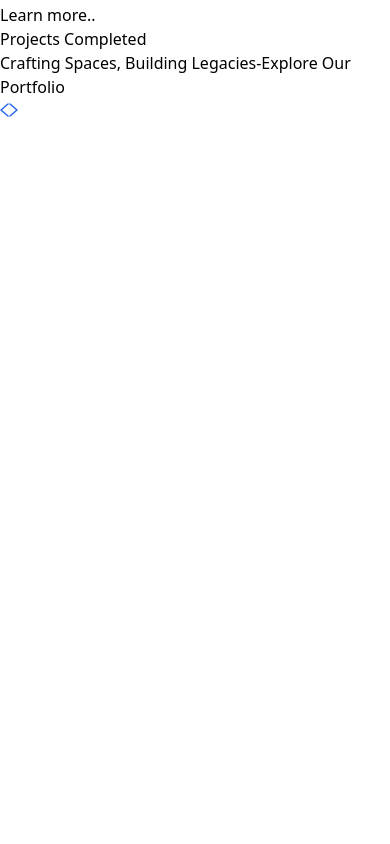
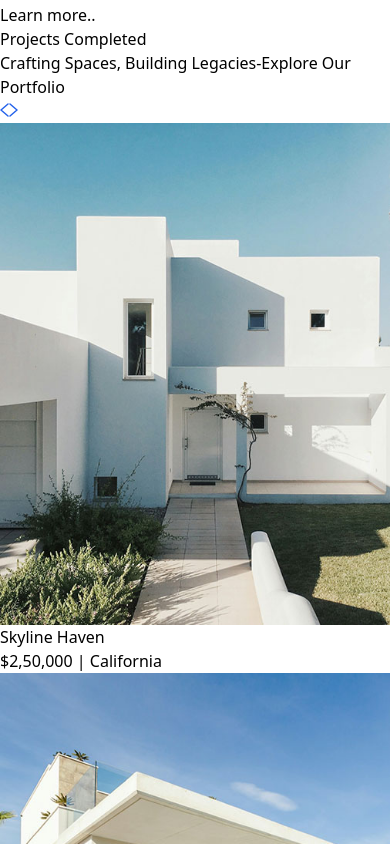
Before and after one commit to GitGoPrashis/Real-Estate, a React (Vite) app: page / in a window 390 px wide. Shown: the part 1040-1884 px from the top of the page. Before the commit the page ends 1163 px from the top, so only its background shows below. Built offline with nearby package versions, Linux system fonts and the light colour scheme.

Commit message:
created project components to show the housing work in web project

```diff
--- a/src/App.jsx
+++ b/src/App.jsx
@@ -3,6 +3,7 @@
 import Header from './components/Header'
 import About from './components/About'
 import Projects from './components/Projects'
+import Testimonails from './components/Testimonails'
 
 const App = () => {
   return (
@@ -11,6 +12,7 @@
       <Header/>
       <About/>
       <Projects/>
+      <Testimonails/>
     </div>
   )
 }
--- a/src/assets/assets.js
+++ b/src/assets/assets.js
@@ -35,6 +35,7 @@
 
 export const projectsData = [
     {
+      // title:"Balaju",
       title: "Skyline Haven",
       price: "$2,50,000",
       location: "California",
--- a/src/components/Projects.jsx
+++ b/src/components/Projects.jsx
@@ -1,7 +1,37 @@
-import React from 'react'
-import { assets } from '../assets/assets'
+import React, { useEffect, useState } from 'react'
+import { assets, projectsData } from '../assets/assets'
 
 const Projects = () => {
+
+  const [currentIndex, setCurrentIndex] = useState(0);
+  const [cardsToShow, setCardsToShow] = useState(1);
+
+  useEffect(() => {
+    const updateCardsToShow = () => {
+      if (window.innerWidth >= 1024) {
+        setCardsToShow(projectsData.length);
+      } else {
+        setCardsToShow(1)
+      }
+    };
+    updateCardsToShow();
+    window.addEventListener('resize', updateCardsToShow);
+    return () => window.removeEventListener('resize', updateCardsToShow);
+
+
+
+  }, [])
+
+  const nextProject = () => {
+    setCurrentIndex((prevIndex) => (prevIndex + 1) % projectsData.length)
+  }
+  const prevProject = () => {
+    setCurrentIndex((prevIndex) => prevIndex === 0 ? projectsData.length - 1 : prevIndex - 1)
+  }
+
+
+
+
   return (
     <div className=' container mx-auto py-4 pt-20 px-6 md:px-20 lg:px-32 my-20 w-full overflow-hidden' id='Projects'>
       <h1 className=' text-2xl sm:text-4xl font-bold mb-2 text-center'>Projects <span className=' underline underline-offset-4 decoration-1 under font-light'>Completed</span></h1>
@@ -10,18 +40,40 @@
       {/* slider Buttons */}
 
       <div className=' flex justify-end items-center mb-8'>
-        <button className=' p-3 bg-gray-200 rounded mr-2' aria-label='Previous Project'>
-            <img src={assets.left_arrow} alt="Previous"  />
+        <button onClick={prevProject}
+          className=' p-3 bg-gray-200 rounded mr-2' aria-label='Previous Project'>
+          <img src={assets.left_arrow} alt="Previous" />
         </button>
-         <button className=' p-3 bg-gray-200 rounded mr-2' aria-label='Next Project'>
-            <img src={assets.right_arrow} alt="Next"  />
+        <button onClick={nextProject}
+          className=' p-3 bg-gray-200 rounded mr-2' aria-label='Next Project'>
+          <img src={assets.right_arrow} alt="Next" />
         </button>
       </div>
 
       {/* project slider container */}
-      <div>
-        <div>
+      <div className=' overflow-hidden'>
+        <div className=' flex gap-8 transition-transform duration-500 ease-in-out'
+          style={{ transform: `translateX(-${(currentIndex * 100) / cardsToShow}%)` }}
 
+        >
+          {projectsData.map((project, index) => (
+            <div key={index} className=' relative flex-shrink-0 w-full sm:w-1/4'>
+              <img src={project.image} alt={project.title} className=' w-full h-auto mb-14' />
+              <div className=' absolute left-0 right-0 bottom-5 flex justify-center'>
+                <div className=' inline-block bg-white w-3/4 px-4 py-4 shadow-md'>
+                  <h2 className=' text-xl font-semibold text-gray-800'>{project.title}</h2>
+                  <p className=' text-gray-500 text-sm'>
+                    {project.price} <span>|</span> {project.location}
+
+                  </p>
+
+                </div>
+
+
+              </div>
+
+            </div>
+          ))}
         </div>
       </div>
     </div>
--- /dev/null
+++ b/src/components/Testimonails.jsx
@@ -0,0 +1,13 @@
+import React from 'react'
+
+const Testimonails = () => {
+  return (
+    <div className=' container mx-auto py-10 lg:px-32 w-full overflow-hidden' id='Testimonials'>
+        <h1 className=' text-2xl sm:text-4xl font-bold mb-2 text-center'>Customer <span className=' underline underline-offset-4 decoration-1 under font-light'>Reviews</span></h1>
+        <p className=' text-center text-gray-500 mb-12 max-w-80 mx-auto'>Real Stories from Those who found Home with us</p>
+
+    </div>
+  )
+}
+
+export default Testimonails
```
